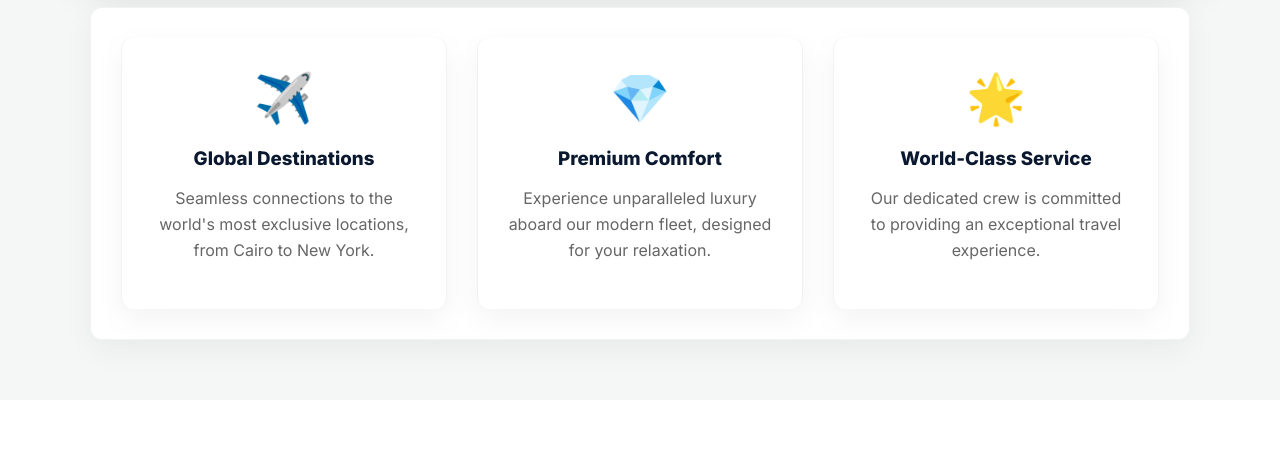
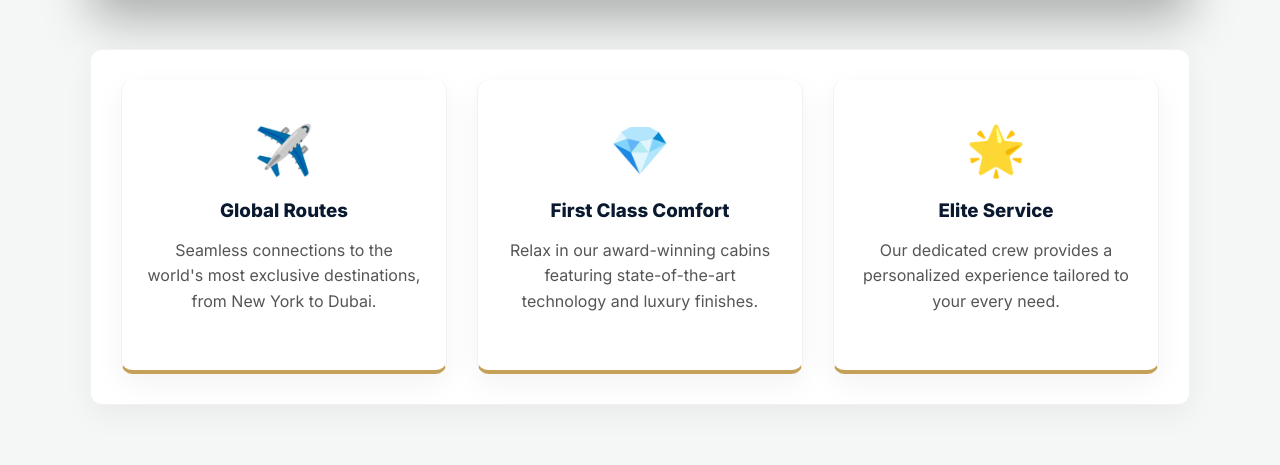
Before and after one commit to Hamza-Taher/SWE_Project, a Flask app: page / in a window 1280 px wide. Shown: the part 698-1163 px from the top of the page. Before the commit the page ends 1063 px from the top, so only its background shows below. Run offline with Flask 3, Linux system fonts and the light colour scheme; some libraries are stand-ins or nearby versions.

Commit message:
changed the theme in home html

```diff
--- a/templates/base.html
+++ b/templates/base.html
@@ -22,7 +22,7 @@
             <a href="{{ url_for('logout') }}" style="border: 1px solid var(--gold-accent); padding: 5px 15px; border-radius: 4px; color: var(--gold-accent);">Logout</a>
         {% else %}
             <a href="{{ url_for('login') }}">Login</a>
-            <a href="{{ url_for('register') }}" class="btn btn-gold" style="color: var(--airline-navy); padding: 8px 20px;">Join Club</a>
+            <a href="{{ url_for('register') }}" class="btn btn-gold" style="color: var(--airline-navy); padding: 8px 20px;">Join Community</a>
         {% endif %}
     </div>
 </nav>
--- a/templates/home.html
+++ b/templates/home.html
@@ -2,67 +2,72 @@
 
 {% block content %}
 <div class="hero-banner" style="
-    background: linear-gradient(135deg, rgba(10, 25, 47, 0.9), rgba(10, 25, 47, 0.6)), url('https://images.unsplash.com/photo-1542344807-f39894353321?ixlib=rb-4.0.3&auto=format&fit=crop&w=1920&q=80');
+    background: linear-gradient(135deg, rgba(10, 25, 47, 0.9), rgba(10, 25, 47, 0.5)),
+                url('https://images.unsplash.com/photo-1436491865332-7a61a109c0f2?q=80&w=2070&auto=format&fit=crop');
     background-size: cover;
     background-position: center;
     padding: 120px 40px;
     text-align: center;
     border-radius: 16px;
     box-shadow: 0 20px 50px rgba(0,0,0,0.3);
-    color: var(--white);
+    color: #ffffff;
     margin-bottom: 50px;
-    border-bottom: 4px solid var(--gold);
+    border-bottom: 4px solid var(--gold-accent);
 ">
     <h1 style="
         font-size: 3.5rem;
         font-weight: 800;
-        color: var(--gold);
+        color: var(--gold-accent);
         margin-bottom: 20px;
-        letter-spacing: 1px;
+        letter-spacing: 2px;
         text-transform: uppercase;
+        text-shadow: 2px 2px 10px rgba(0,0,0,0.5);
     ">Elevate Your Journey</h1>
+
     <p style="
         font-size: 1.3rem;
         max-width: 700px;
         margin: 0 auto 40px auto;
         line-height: 1.6;
-        opacity: 0.9;
-    ">Experience the gold standard in aviation. Where luxury meets the skies, and your destination is just the beginning.</p>
+        opacity: 0.95;
+        text-shadow: 1px 1px 5px rgba(0,0,0,0.5);
+    ">Welcome to SkyHigh Airways. Experience the gold standard in aviation, where luxury meets the skies and every destination is a first-class experience.</p>
 
     <div style="display: flex; gap: 20px; justify-content: center;">
         {% if not session.username %}
-            <a href="{{ url_for('register') }}" class="btn btn-gold" style="padding: 15px 40px; font-size: 1.1rem;">Book First Class</a>
+            <a href="{{ url_for('register') }}" class="btn btn-gold" style="padding: 15px 40px; font-size: 1.1rem; box-shadow: 0 4px 15px rgba(197, 160, 89, 0.4);">Book First Class</a>
             <a href="{{ url_for('login') }}" class="btn" style="
                 padding: 15px 40px;
                 font-size: 1.1rem;
-                border: 2px solid var(--gold);
-                color: var(--gold);
+                border: 2px solid var(--gold-accent);
+                color: var(--gold-accent);
                 background: transparent;
+                transition: 0.3s;
             ">Member Login</a>
         {% else %}
-             <a href="{{ url_for('add_passenger') if session.role == 'user' else url_for('admin') }}" class="btn btn-gold" style="padding: 15px 40px; font-size: 1.1rem;">Go To Dashboard</a>
+             <a href="{{ url_for('add_passenger') if session.role == 'user' else url_for('admin') }}" class="btn btn-gold" style="padding: 15px 40px; font-size: 1.1rem;">Access Dashboard</a>
         {% endif %}
     </div>
 </div>
 
 <div style="display: grid; grid-template-columns: repeat(auto-fit, minmax(300px, 1fr)); gap: 30px; text-align: center;">
 
-    <div class="card" style="border-top: none; border-bottom: 3px solid var(--gold);">
+    <div class="card" style="border-top: none; border-bottom: 4px solid var(--gold-accent); padding: 40px 25px;">
         <div style="font-size: 3rem; margin-bottom: 20px;">✈️</div>
-        <h3 style="color: var(--navy); margin-bottom: 15px;">Global Destinations</h3>
-        <p style="color: #666; line-height: 1.6;">Seamless connections to the world's most exclusive locations, from Cairo to New York.</p>
+        <h3 style="color: var(--airline-navy); margin-bottom: 15px; font-weight: 700;">Global Routes</h3>
+        <p style="color: #555; line-height: 1.6;">Seamless connections to the world's most exclusive destinations, from New York to Dubai.</p>
     </div>
 
-    <div class="card" style="border-top: none; border-bottom: 3px solid var(--gold);">
+    <div class="card" style="border-top: none; border-bottom: 4px solid var(--gold-accent); padding: 40px 25px;">
         <div style="font-size: 3rem; margin-bottom: 20px;">💎</div>
-        <h3 style="color: var(--navy); margin-bottom: 15px;">Premium Comfort</h3>
-        <p style="color: #666; line-height: 1.6;">Experience unparalleled luxury aboard our modern fleet, designed for your relaxation.</p>
+        <h3 style="color: var(--airline-navy); margin-bottom: 15px; font-weight: 700;">First Class Comfort</h3>
+        <p style="color: #555; line-height: 1.6;">Relax in our award-winning cabins featuring state-of-the-art technology and luxury finishes.</p>
     </div>
 
-    <div class="card" style="border-top: none; border-bottom: 3px solid var(--gold);">
+    <div class="card" style="border-top: none; border-bottom: 4px solid var(--gold-accent); padding: 40px 25px;">
         <div style="font-size: 3rem; margin-bottom: 20px;">🌟</div>
-        <h3 style="color: var(--navy); margin-bottom: 15px;">World-Class Service</h3>
-        <p style="color: #666; line-height: 1.6;">Our dedicated crew is committed to providing an exceptional travel experience.</p>
+        <h3 style="color: var(--airline-navy); margin-bottom: 15px; font-weight: 700;">Elite Service</h3>
+        <p style="color: #555; line-height: 1.6;">Our dedicated crew provides a personalized experience tailored to your every need.</p>
     </div>
 
 </div>
```
